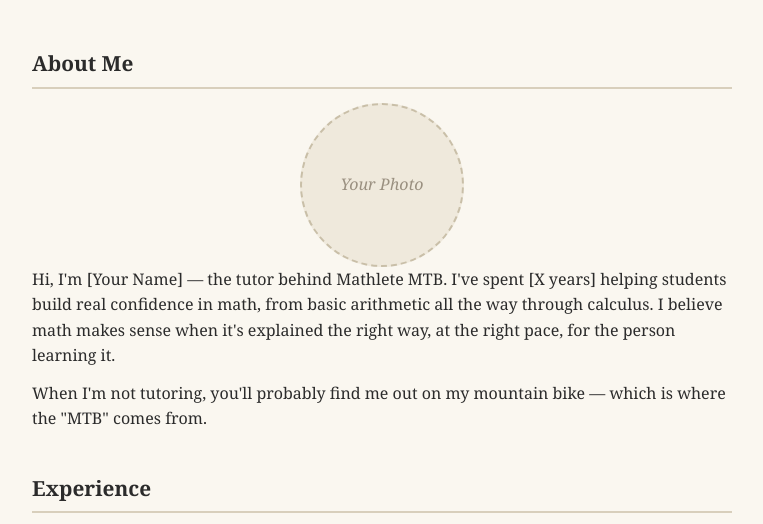
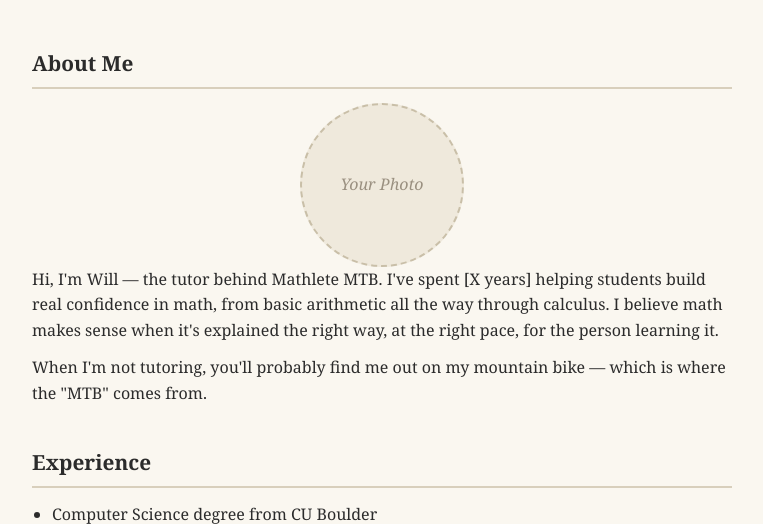
Before and after one commit to wcmalfeld/MathleteMTB-Site, a plain HTML site: page index.html in a window 1280 px wide. Shown: the part 198-722 px from the top of the page, without its empty margins (258-1021 px from the left). Drawn offline with Linux system fonts and the light colour scheme.

Commit message:
testing edits

```diff
--- a/index.html
+++ b/index.html
@@ -214,7 +214,7 @@
     <div class="photo-placeholder photo-round">Your Photo</div>
 
     <p>
-      Hi, I'm [Your Name] — the tutor behind Mathlete MTB. I've spent
+      Hi, I'm Will — the tutor behind Mathlete MTB. I've spent
       [X years] helping students build real confidence in math, from
       basic arithmetic all the way through calculus. I believe math
       makes sense when it's explained the right way, at the right pace,
```
